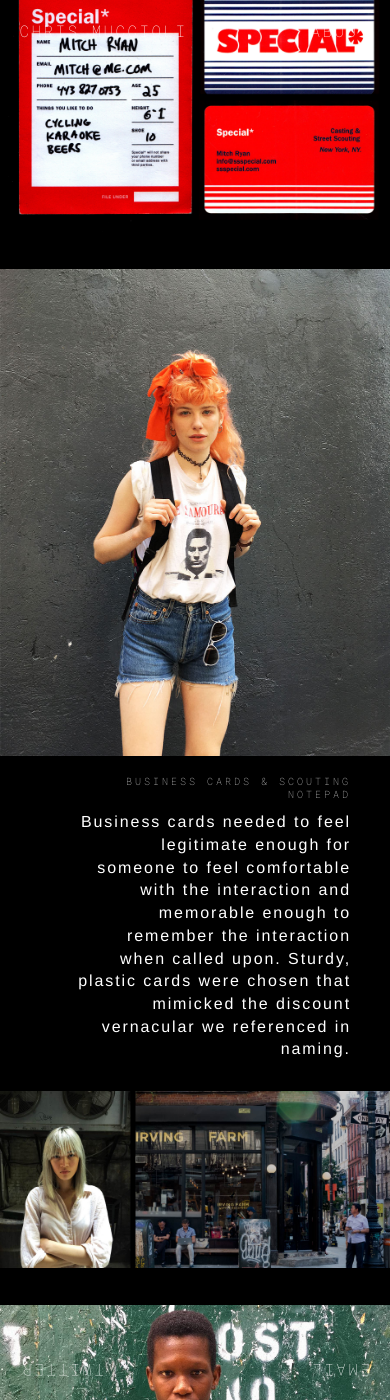
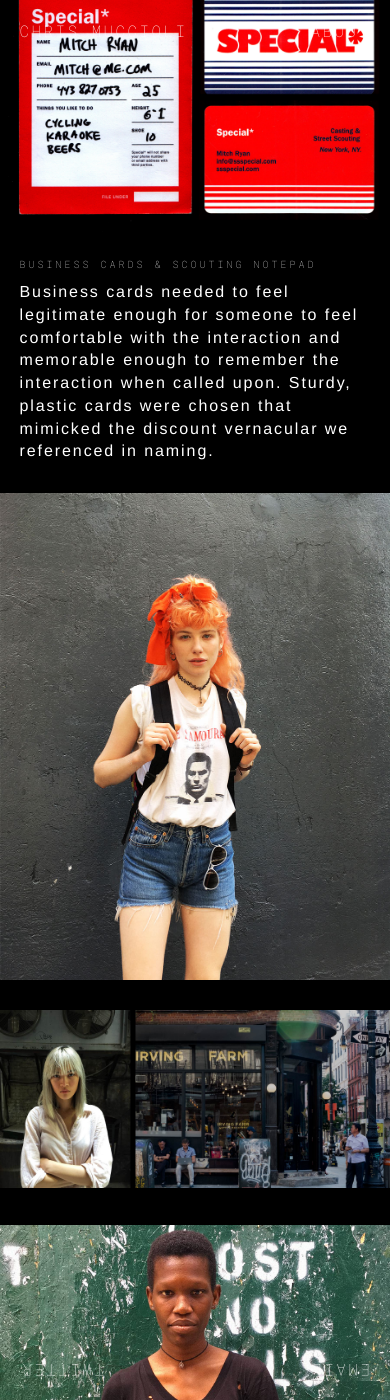
Before and after one commit to chrismuccioli/chris-muccioli, a Jekyll site: the page built from projects/special/index.html, in a window 390 px wide and 1400 px high, scrolled down 1576 px. Built offline with Jekyll 4.4.1, drawn with Linux system fonts in a browser that asks for light colours; nearby versions of some CDN libraries.

Commit message:
Added center captioning, fixed padding between captions and projects

```diff
--- a/css/style.css
+++ b/css/style.css
@@ -923,7 +923,7 @@
       padding-bottom: 10px; }
 
 .project-footer-content {
-  width: 33.33333%;
+  width: 41.66667%;
   float: left; }
   .project-footer-content li {
     list-style-type: none; }
@@ -945,10 +945,10 @@
   width: 50%;
   height: 100%; }
 .project-image-left .caption {
-  padding-left: 5%;
-  padding-right: 10%;
+  padding-left: 0.25%;
+  padding-right: 0.25%;
   padding-top: 0;
-  width: 33.33333%;
+  width: 47.08333%;
   float: right; }
   .project-image-left .caption h6 {
     padding-top: 0px;
@@ -959,9 +959,9 @@
   height: 100%;
   float: right; }
 .project-image-right .caption {
-  padding-right: 10%;
+  padding-right: 0.25%;
   padding-top: 0;
-  width: 33.33333%; }
+  width: 47.08333%; }
   .project-image-right .caption h6 {
     padding-top: 0px;
     padding-bottom: 10px; }
@@ -978,6 +978,13 @@
 
 .caption-right {
   padding-left: 50%; }
+
+.caption-left {
+  padding-right: 50%; }
+
+.caption-center {
+  padding-left: 25%;
+  padding-right: 25%; }
 
 .caption h6 {
   font-family: "Roboto Mono", monospace;
@@ -1027,6 +1034,14 @@
 
   .caption-right {
     padding-left: 0;
+    padding-right: 20px; }
+
+  .caption-left {
+    padding-right: 0;
+    padding-right: 20px; }
+
+  .caption-center {
+    padding-right: 20px;
     padding-right: 20px; } }
 @media screen and (min-width: 40.1em) and (max-width: 64em) {
   .role-headline, .role-content, .project-headline, .project-content {
--- a/projects/special/index.html
+++ b/projects/special/index.html
@@ -50,14 +50,14 @@
 
     <div class="project-image-full">
         <img src="/../images/special-cards-notebook-chrismuccioli.jpg" class="fill">
+        <div class="caption caption-center">
+          <h6>Business Cards & Scouting Notepad</h6>
+          <h4>Business cards needed to feel legitimate enough for someone to feel comfortable with the interaction and memorable enough to remember the interaction when called upon. Sturdy, plastic cards were chosen that mimicked the discount vernacular we referenced in naming.</h4>
+        </div>
     </div>
 
     <div class="project-image-right">
         <img src="/../images/special-street-model-chrismuccioli.jpg">
-        <div class="caption right-align">
-          <h6>Business Cards & Scouting Notepad</h6>
-          <h4>Business cards needed to feel legitimate enough for someone to feel comfortable with the interaction and memorable enough to remember the interaction when called upon. Sturdy, plastic cards were chosen that mimicked the discount vernacular we referenced in naming.</h4>
-        </div>
     </div>
 
     <div class="project-image-full">
```
Also changed, not shown: css/_theme.scss (+30 -6 lines), css/main.css (+23 -23 lines), 1 other file.
